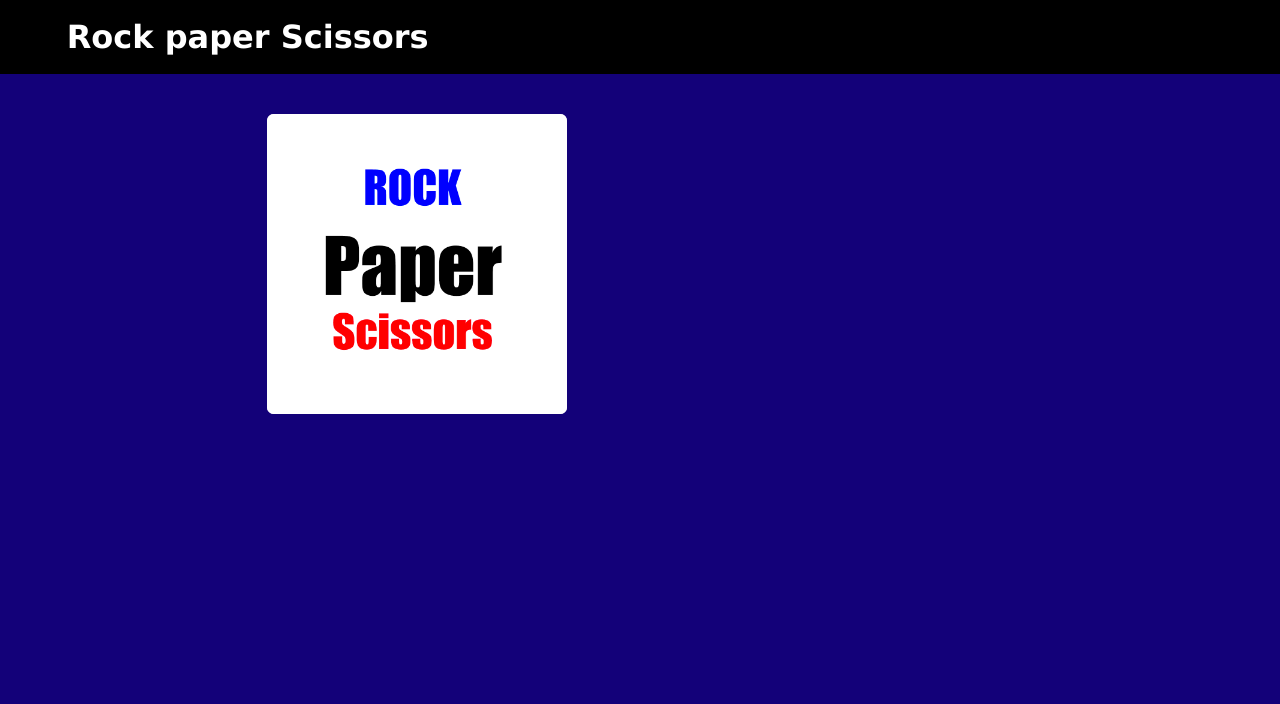
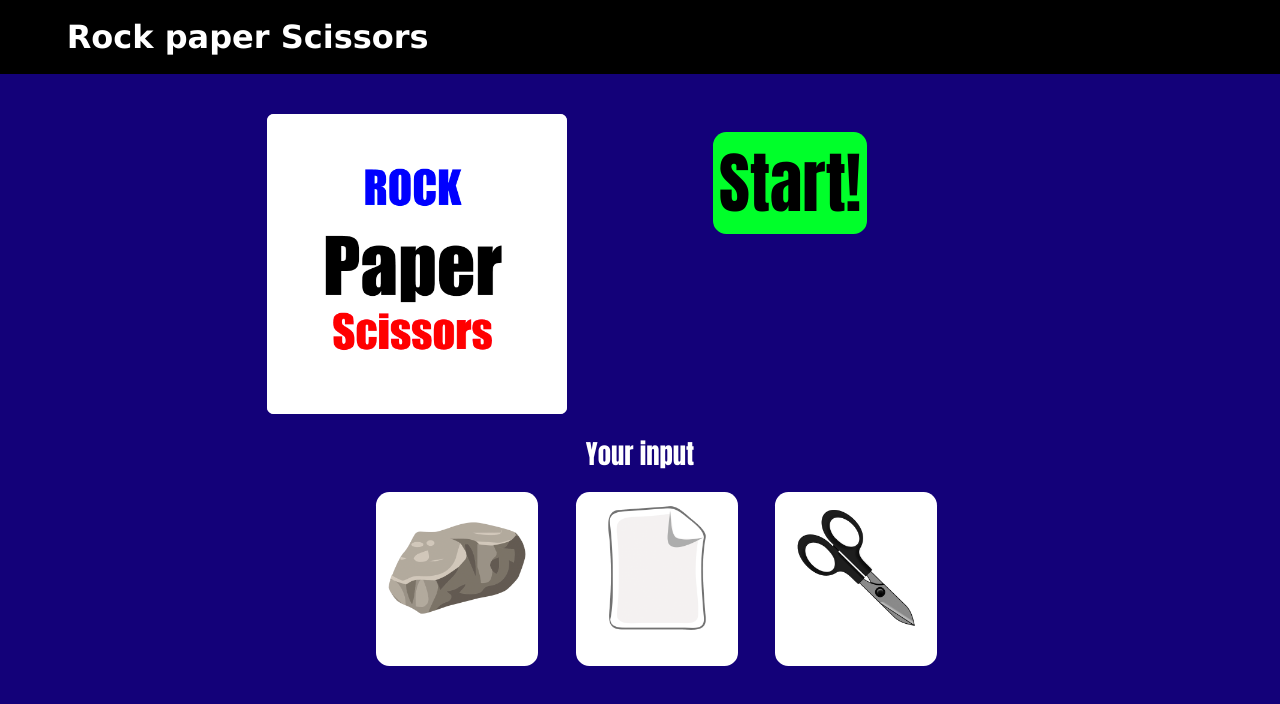
Before and after one commit to AsherSeiling/Rock-paper-scissors, a plain HTML site: page index.html in a window 1280 px wide. Drawn offline with Linux system fonts and the light colour scheme.

Commit message:
All butions added, front end finished.

```diff
--- a/index.css
+++ b/index.css
@@ -34,3 +34,39 @@ body{
     margin-left: var(--margins-body);
     margin-right: var(--margins-body);
 }
+
+.top button{
+    border: 5pt;
+    border-radius: 10pt;
+    font-size: 50pt;
+    font-family: Impact, Haettenschweiler, 'Arial Narrow Bold', sans-serif;
+    background-color: rgb(0, 255, 42);
+}
+
+button:hover{
+    background-color: rgb(0, 116, 6);
+}
+
+h3{
+    color: white;
+    font-size: 20pt;
+    font-family: Impact, Haettenschweiler, 'Arial Narrow Bold', sans-serif;
+}
+
+.won_or_lost button{
+    border: 5pt;
+    border-radius: 10pt;
+    font-size: 50pt;
+    font-family: Impact, Haettenschweiler, 'Arial Narrow Bold', sans-serif;
+    background-color: rgb(255, 255, 255);
+    margin-left: 25pt;
+}
+
+.won_or_lost button:hover{
+    background-color: rgb(82, 82, 82);
+}
+
+p{
+    color: white;
+
+}
--- a/index.html
+++ b/index.html
@@ -22,11 +22,29 @@
     </div>
     <div class="body">
         <center>
-            <img src="Images/rock_paper_logo.png" alt="rock, paper, or Scissors" width="300" height="300" style="border-radius: 5pt; background-color: white; float: left;">
-            <h3>
-
-            </h3>
+            <div class="top">
+                <img src="Images/rock_paper_logo.png" alt="rock, paper, or Scissors" width="300" height="300" style="border-radius: 5pt; background-color: white; float: left;" id="image">
+            <br style="margin-bottom: 60pt;">
+            <button onclick="main();">Start!</button>
+            <br>
+            <p id="lost_or_won"></p>
+            </div>
         </center>
+        <div class="won_or_lost" style="margin-top: 150pt;">
+            <center>
+                <h3>Your input</h3>
+                <br>
+                <button>
+                    <img src="images/rock.png" alt="rock" width="150pt" height="150pt">
+                </button>
+                <button>
+                    <img src="images/Paper.png" alt="rock" width="150pt" height="150pt">
+                </button>
+                <button>
+                    <img src="images/Sissiors.png" alt="rock" width="150pt" height="150pt">
+                </button>
+            </center>
+        </div>
     </div>
 </body>
 </html>
--- a/index.js
+++ b/index.js
@@ -1 +1,26 @@
 // © 2020 Asher Seiling
+var user_input = 0;
+var computer_input = 0;
+
+
+// Run and lost messages
+var lost_message = "You lost!";
+var won_message = "You won!";
+
+// Main function
+function main(){
+};
+
+
+// Class to change the image
+class image{
+    static rock(){
+
+    };
+    static paper(){
+
+    };
+    static scissors(){
+
+    };
+};
```
Also changed, not shown: Images/three_to_one/one.png (added), Images/three_to_one/three.png (added), Images/three_to_one/two.png (added).
